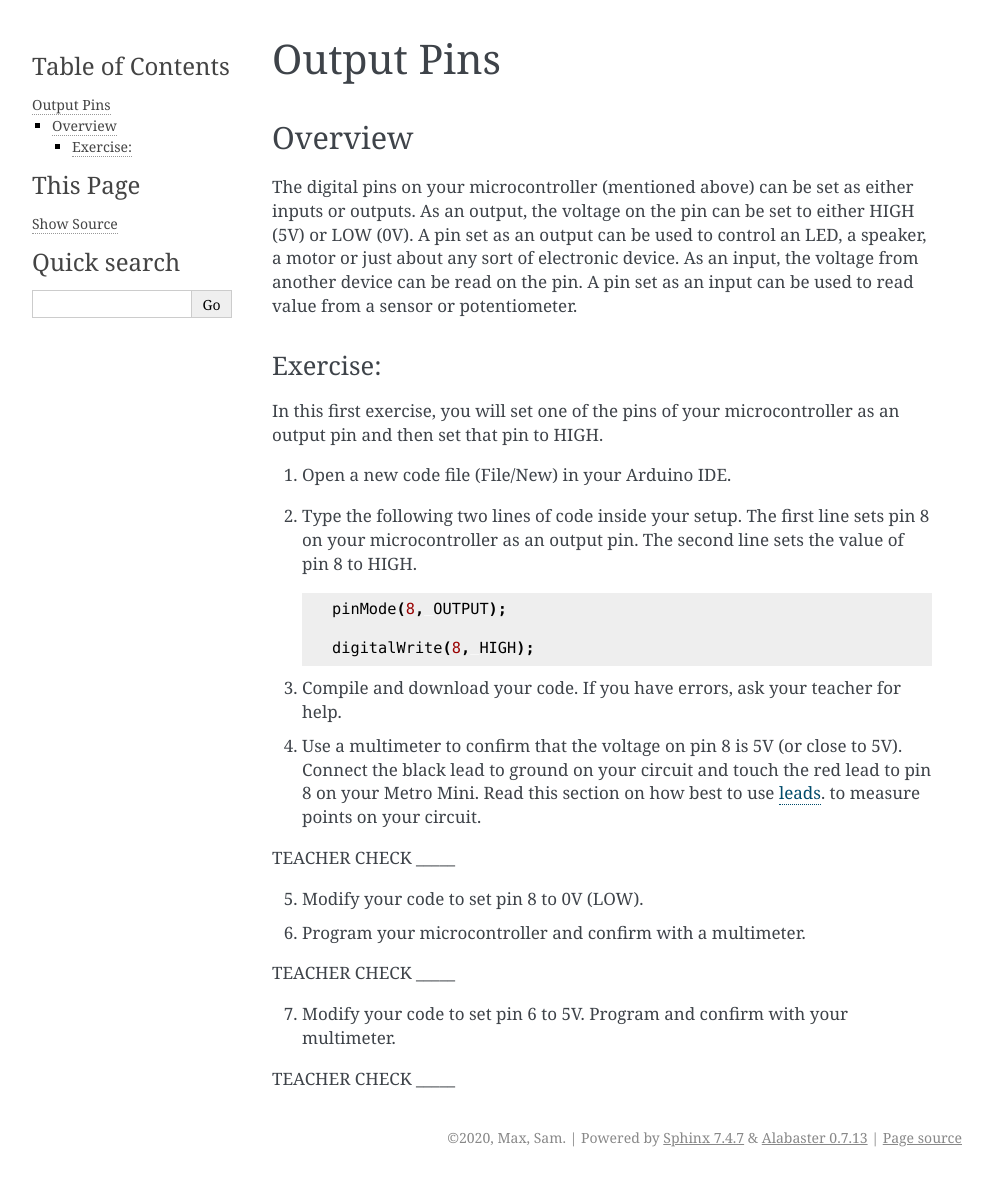
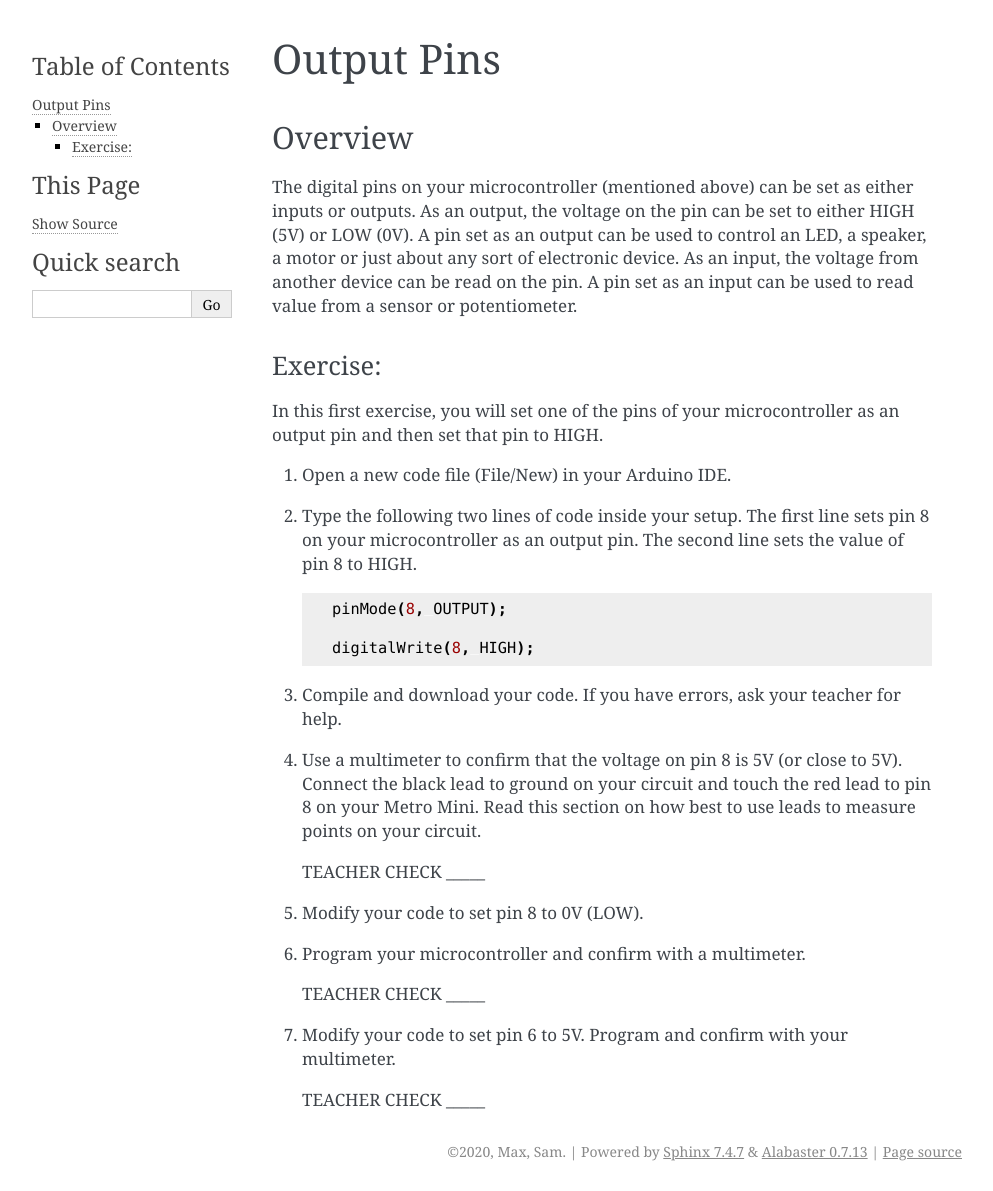
Before and after one commit to maxtkc/mvths-wiki, a Sphinx documentation site: the page built from docs/010-output-pins.rst, in a window 1280 px wide. Shown: the whole page, without its empty margins (148-1141 px from the left). Built offline with Sphinx 7.4.7, drawn with Linux system fonts in a browser that asks for light colours; pages that are not in the unit, such as notebooks, are missing from menus; some of the changed lines change nothing that is shown.

Commit message:
Update 010-output-pins.rst

```diff
--- a/docs/010-output-pins.rst
+++ b/docs/010-output-pins.rst
@@ -21,33 +21,18 @@ In this first exercise, you will set one of the pins of your microcontroller as
 
       digitalWrite(8, HIGH);
 
-3. Compile and download your code. If you have errors, ask your teacher
-   for help.
+#. Compile and download your code. If you have errors, ask your teacher for help.
 
-.. raw:: html
+#. Use a multimeter to confirm that the voltage on pin 8 is 5V (or close to 5V). Connect the black lead to ground on your circuit and touch the red lead to pin 8 on your Metro Mini. Read this section on how best to use leads to measure points on your circuit.
 
-   <!-- end list -->
+   TEACHER CHECK \_\_\_\_\_
 
-4. Use a multimeter to confirm that the voltage on pin 8 is 5V (or close
-   to 5V). Connect the black lead to ground on your circuit and touch
-   the red lead to pin 8 on your Metro Mini. Read this section on
-   how best to use  `leads <https://docs.google.com/document/d/1BmZbXzxnD2j17QToSZ9jeZmnP7burwfksfQq2v4zu-Y/edit#bookmark=id.w8fwz347yb2x>`__.
-   to measure points on your circuit.
+#. Modify your code to set pin 8 to 0V (LOW).
 
+#. Program your microcontroller and confirm with a multimeter.
 
-TEACHER CHECK \_\_\_\_\_
+   TEACHER CHECK \_\_\_\_\_
 
-5. Modify your code to set pin 8 to 0V (LOW).
+#. Modify your code to set pin 6 to 5V. Program and confirm with your multimeter.
 
-.. raw:: html
-
-   <!-- end list -->
-
-6. Program your microcontroller and confirm with a multimeter.
-
-TEACHER CHECK \_\_\_\_\_
-
-7. Modify your code to set pin 6 to 5V. Program and confirm with your
-   multimeter.
-
-TEACHER CHECK \_\_\_\_\_
+   TEACHER CHECK \_\_\_\_\_
```
